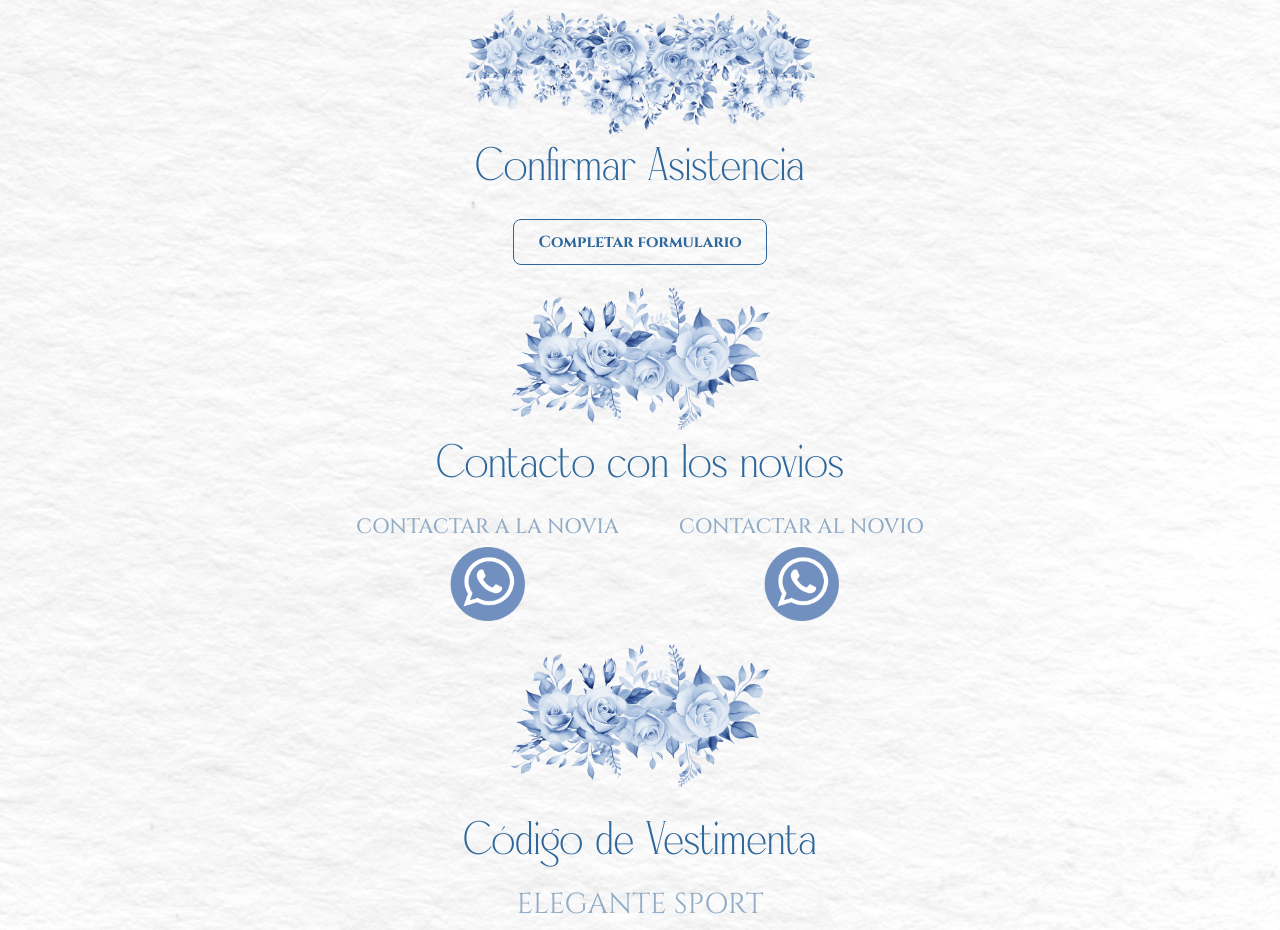
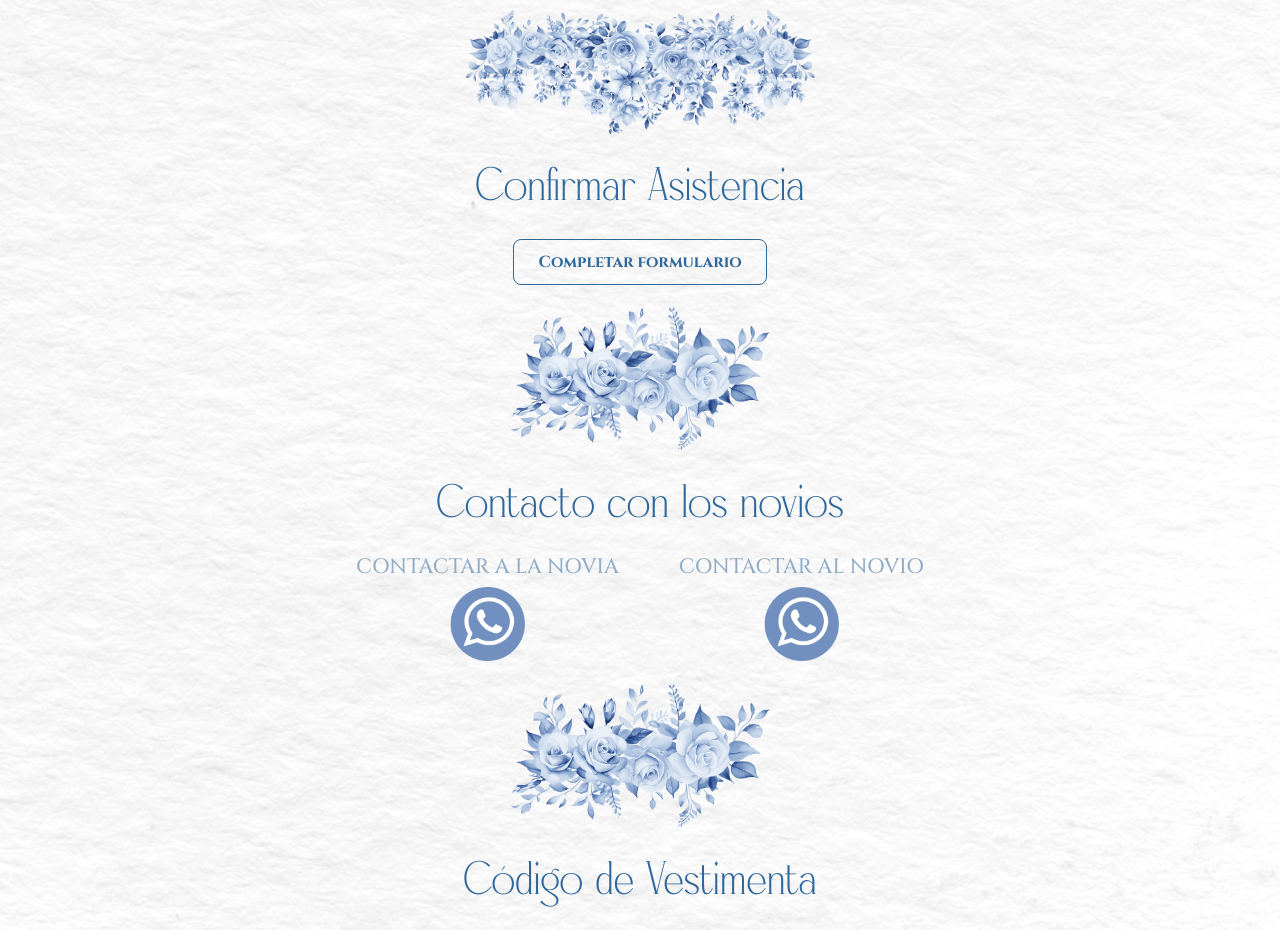
Before and after one commit to sofigandulfo/invitacion-casamiento, a React (Vite) app: page / in a window 1280 px wide. Shown: the part 2660-3590 px from the top of the page. Built offline with nearby package versions, Linux system fonts and the light colour scheme.

Commit message:
margenes de los titulos de confirmacion y contacto

```diff
--- a/src/components/confirmacion-asistencia/ConfirmacionAsistencia.css
+++ b/src/components/confirmacion-asistencia/ConfirmacionAsistencia.css
@@ -2,7 +2,7 @@
     font-family: 'Qarinthen';
     color: #2D679C;
     text-align: center;
-    margin: 0 0 10px;
+    margin: 20px 0 10px;
     font-size: 2em;
 }
 
```
